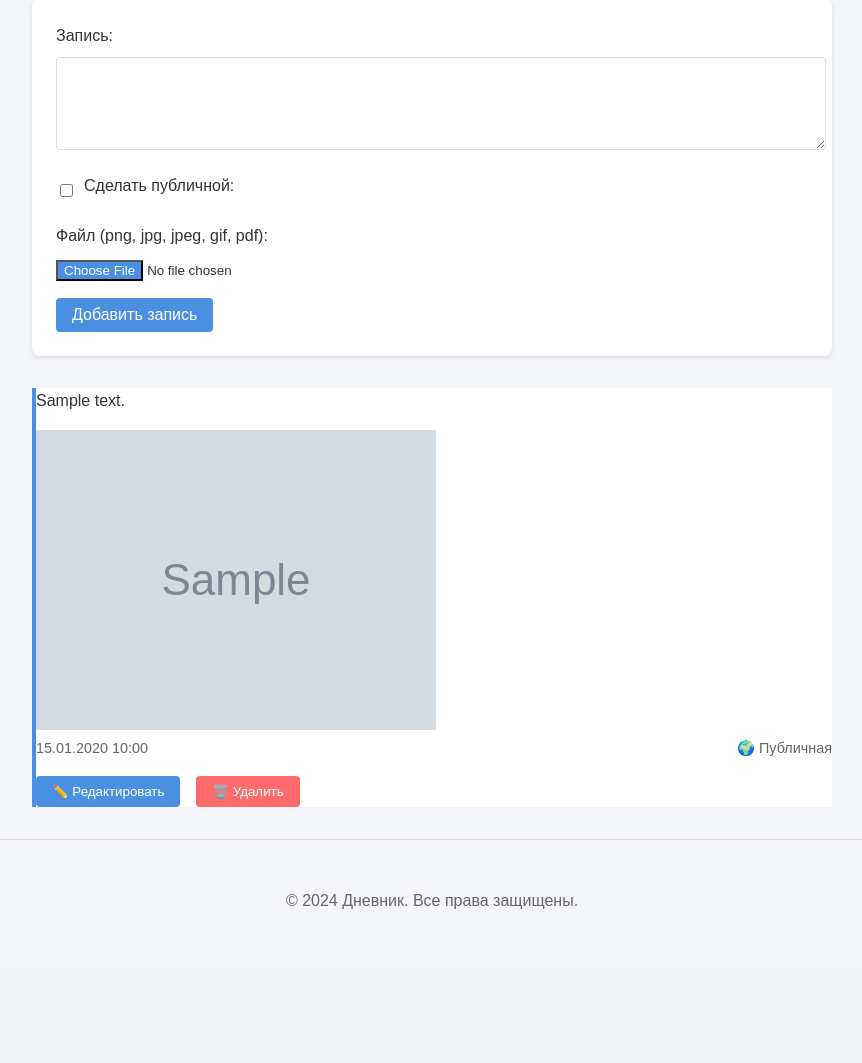
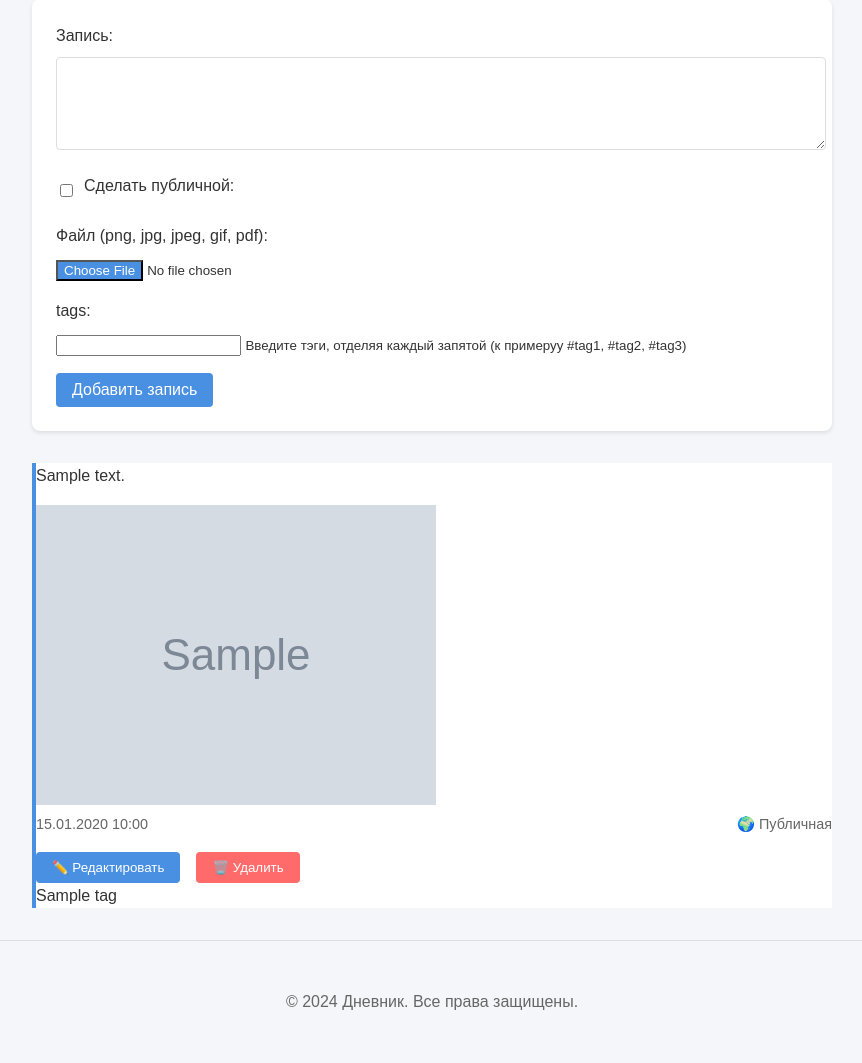
Before and after one commit to sackvoich/diary-project, a Django app: page /diary/ in a window 1280 px wide. Shown: the part 179-1242 px from the top of the page, without its empty margins (208-1070 px from the left). Before the commit the page ends 1088 px from the top, so only its background shows below. Run offline with Django 4.2, Linux system fonts and the light colour scheme; a user stored in the database is signed in; tables that the repository leaves empty hold one stand-in row (values such as "Sample post"); grey boxes marked "Sample" are stand-in pictures.

Commit message:
Added tags to notes

```diff
--- a/diary/forms.py
+++ b/diary/forms.py
@@ -1,7 +1,7 @@
 from django import forms
 from django.contrib.auth.forms import UserCreationForm
 from django.contrib.auth.models import User
-from .models import Entry
+from .models import Entry, Tag
 
 class RegistrationForm(UserCreationForm):
     class Meta:
@@ -11,9 +11,17 @@ class RegistrationForm(UserCreationForm):
 class EntryForm(forms.ModelForm):
     ALLOWED_FILE_TYPES = ['png', 'jpg', 'jpeg', 'gif', 'pdf']
 
+    tags = forms.ModelMultipleChoiceField(
+        queryset=Tag.objects.all(),
+        widget=forms.CheckboxSelectMultiple,
+        required=False
+    )
+
+    new_tags = forms.CharField(label = 'tags', required=False, help_text = "Введите тэги, отделяя каждый запятой (к примеруу #tag1, #tag2, #tag3)")
+
     class Meta:
         model = Entry
-        fields = ['content', 'is_public', 'attachment']
+        fields = ['content', 'is_public', 'attachment', 'tags']
         widgets = {
             'content': forms.Textarea(attrs={'rows': 5}),
             'is_public': forms.CheckboxInput(attrs={'class': 'privacy-checkbox'})
--- a/diary/models.py
+++ b/diary/models.py
@@ -1,8 +1,15 @@
 from django.db import models
 from django.contrib.auth.models import User
+from django.urls import reverse
 
 def attachment_path(instance, filename):
     return f'attachments/{instance.user.id}/{filename}'
+
+class Tag(models.Model):
+    name = models.CharField(max_length=50, unique=True)
+
+    def __str__(self):
+        return self.name
 
 class Entry(models.Model):
     user = models.ForeignKey(User, on_delete=models.CASCADE)
@@ -10,6 +17,11 @@ class Entry(models.Model):
     date_created = models.DateTimeField(auto_now_add=True)
     is_public = models.BooleanField(default=False)  # Добавляем это поле
     attachment = models.FileField(upload_to=attachment_path, blank=True, null=True, validators=[]) # validators=[] убираем валидатор для FileField
+    tags = models.ManyToManyField(Tag, related_name='entries', blank=True)
+
+    def get_absolute_url(self):
+        return reverse('edit_entry', kwargs={'entry_id': self.pk})
+
 
     class Meta:
         ordering = ['-date_created']
--- a/diary/templates/diary/diary.html
+++ b/diary/templates/diary/diary.html
@@ -20,6 +20,11 @@
             <div class="form-group">
                 {{ form.attachment.label_tag }}
                 {{ form.attachment }}
+            </div>
+            <div class="form-group">
+                {{ form.new_tags.label_tag }}
+                {{ form.new_tags }}
+                <small class="form-text text-muted">{{ form.new_tags.help_text }}</small>
             </div>
             <button type="submit">Добавить запись</button>
         </form>
@@ -61,6 +66,12 @@
                         <button type="button" class="cancel-btn" style="display: none;" onclick="cancelEdit(this)">❌ Отменить</button>
                         <button type="button" class="delete-btn" onclick="deleteEntry(this)">🗑️ Удалить</button>
                     </div>
+                    <div class="entry-tags">
+                        {% for tag in entry.tags.all %}
+                            <span class="tag">{{ tag.name }}</span><span> </span>
+                        {% endfor %}
+                    </div>
+
                 </li>
             {% empty %}
                 <li class="no-entries">
--- a/diary/views.py
+++ b/diary/views.py
@@ -2,7 +2,7 @@ from django.shortcuts import render, redirect
 from django.contrib.auth.decorators import login_required
 from django.contrib import messages
 from .forms import RegistrationForm, EntryForm
-from .models import Entry, LoginLog
+from .models import Entry, LoginLog, Tag
 from django.http import JsonResponse
 from django.views.decorators.http import require_POST
 import json
@@ -49,6 +49,17 @@ def diary(request):
             entry = form.save(commit=False)
             entry.user = request.user
             entry.save()
+
+            # Process tags
+            tag_names = form.cleaned_data['new_tags'].split(',')
+            for tag_name in tag_names:
+                tag_name = tag_name.strip()  # Remove extra whitespace
+                if tag_name.startswith('#'):
+                    tag_name = tag_name[1:]  # Remove the '#'
+                if tag_name: # If tag_name is not empty:
+                    tag, created = Tag.objects.get_or_create(name=tag_name)  # Create or get existing tag
+                    entry.tags.add(tag) # Add the tag object to entry object.
+
             messages.success(request, 'Запись добавлена!')
             return redirect('diary')
     else:
@@ -58,9 +69,13 @@ def diary(request):
     return render(request, 'diary/diary.html', {'form': form, 'entries': entries})
 
 def public_entries(request):
+    tags = Tag.objects.all()
+    tag_name = request.GET.get('tag')
     entries = Entry.objects.filter(is_public=True).order_by('-date_created')
+    if tag_name:
+        entries = entries.filter(tags__name=tag_name)
     return render(request, 'diary/public_entries.html', {
-        'entries': entries
+        'entries': entries,'tags' : tags, 'selected_tag' : tag_name
     })
 
 @login_required
@@ -70,7 +85,15 @@ def edit_entry(request, entry_id):
         entry = Entry.objects.get(id=entry_id, user=request.user)
         data = json.loads(request.body)
         entry.content = data['content']
+
+        # Tag Handling:
+        new_tag_names = data.get('tags', []) # Get the tag names from the frontend.
+        entry.tags.clear() # First clear existing tags for this entry.
+        for tag_name in new_tag_names: # Iterate and create if doesn't exist, or get from db.
+            tag, created = Tag.objects.get_or_create(name=tag_name)
+            entry.tags.add(tag)
         entry.save()
+
         return JsonResponse({'status': 'success'})
     except Exception as e:
         return JsonResponse({'status': 'error', 'message': str(e)}, status=400)
--- a/static/diary/script.js
+++ b/static/diary/script.js
@@ -48,6 +48,7 @@ function toggleEdit(btn) {
     const editBtn = entryItem.querySelector('.edit-btn');
     const saveBtn = entryItem.querySelector('.save-btn');
     const cancelBtn = entryItem.querySelector('.cancel-btn');
+    const entryTags = entryItem.querySelector('.entry-tags');
 
     textarea.value = contentText.textContent.trim();
 
@@ -57,6 +58,19 @@ function toggleEdit(btn) {
     editBtn.style.display = 'none';
     saveBtn.style.display = 'inline-block';
     cancelBtn.style.display = 'inline-block';
+
+    const entryTagsContainer = entryItem.querySelector('.entry-tags');
+    const existingTags = Array.from(entryTagsContainer.querySelectorAll('.tag')).map(tag => tag.textContent);
+    let tagInput = entryItem.querySelector('.tag-input');
+    if (!tagInput) { // Create tag input if it doesn't exist
+        tagInput = document.createElement('input');
+        tagInput.type = 'text';
+        tagInput.className = 'tag-input';
+        tagInput.placeholder = 'Введите теги через запятую';
+        entryTagsContainer.parentNode.insertBefore(tagInput, entryTagsContainer.nextSibling);
+    }
+
+    tagInput.value = existingTags.map(tag => `#${tag}`).join(', '); // Add # to existing tags
 
     textarea.focus();
 }
@@ -68,12 +82,17 @@ function cancelEdit(btn) {
     const editBtn = entryItem.querySelector('.edit-btn');
     const saveBtn = entryItem.querySelector('.save-btn');
     const cancelBtn = entryItem.querySelector('.cancel-btn');
+    const tagInput = entryItem.querySelector('.tag-input');
 
     contentText.style.display = 'block';
     textarea.style.display = 'none';
     editBtn.style.display = 'inline-block';
     saveBtn.style.display = 'none';
     cancelBtn.style.display = 'none';
+
+    if (tagInput) {
+        tagInput.remove();
+    }
 }
 
 async function saveEntry(btn) {
@@ -81,29 +100,42 @@ async function saveEntry(btn) {
     const editUrl = entryItem.querySelector('.edit-url').dataset.url; // <---  Получение URL из data-url
     const textarea = entryItem.querySelector('.edit-textarea');
     const contentText = entryItem.querySelector('.content-text');
+    const tagElements = entryItem.querySelectorAll('.entry-tags .tag');
+    const tagIds = Array.from(tagElements).map(tag => tag.dataset.tagId);
+
+    const tagInput = entryItem.querySelector('.tag-input');
+    const tags = tagInput
+        ? tagInput.value.split(',') // split by comma
+            .map(tag => tag.trim()) // remove whitespace
+            .filter(tag => tag.startsWith('#')) // filter for tags starting with #
+            .map(tag => tag.slice(1)) // remove the #
+        : [];
 
     try {
         const response = await fetch(editUrl, {
             method: 'POST',
             headers: {
                 'Content-Type': 'application/json',
-                'X-CSRFToken': document.querySelector('[name=csrfmiddlewaretoken]').value,
+                'X-CSRFToken': getCookie('csrftoken')
             },
             body: JSON.stringify({
-                content: textarea.value.trim()
+                content: textarea.value.trim(),
+                tags: tags
             })
         });
 
         if (response.ok) {
-            contentText.textContent = textarea.value.trim();
-
-            contentText.style.display = 'block';
-            textarea.style.display = 'none';
-            btn.style.display = 'none';
-            entryItem.querySelector('.cancel-btn').style.display = 'none';
-            entryItem.querySelector('.edit-btn').style.display = 'inline-block';
-
-            showNotification('Запись успешно обновлена!', 'success');
+            // Update displayed content and tags
+            contentText.textContent = textarea.value
+            const entryTagsContainer = entryItem.querySelector('.entry-tags');
+            renderTags(tags, entryTagsContainer);
+            entryTagsContainer.innerHTML = ''; // Clear existing tags
+            tags.forEach(tagName => {
+                const tagSpan = document.createElement('span');
+                tagSpan.className = 'tag';
+                tagSpan.textContent = tagName;
+                entryTagsContainer.appendChild(tagSpan);
+            });
         } else {
             const errorData = await response.json();
             let errorMessage = 'Ошибка при сохранении';
@@ -172,3 +204,30 @@ function showNotification(message, type) {
         setTimeout(() => notification.remove(), 500);
     }, 3000);
 }
+
+function getCookie(name) {
+    let cookieValue = null;
+    if (document.cookie && document.cookie !== '') {
+        const cookies = document.cookie.split(';');
+        for (let i = 0; i < cookies.length; i++) {
+            const cookie = cookies[i].trim();
+            // Does this cookie string begin with the name we want?
+            if (cookie.substring(0, name.length + 1) === (name + '=')) {
+                cookieValue = decodeURIComponent(cookie.substring(name.length + 1));
+                break;
+            }
+        }
+    }
+    return cookieValue;
+}
+
+function renderTags(tags, container) {
+    container.innerHTML = ''; // Clear existing tags
+
+    tags.forEach(tagName => {
+        const tagSpan = document.createElement('span');
+        tagSpan.className = 'tag';
+        tagSpan.textContent = `#${tagName}`; // Add # before tag name
+        container.appendChild(tagSpan);
+    });
+  }
```
Also changed, not shown: diary/templates/diary/public_entries.html (+8 -0 lines), diary/migrations/0005_tag_entry_tags.py (added).
